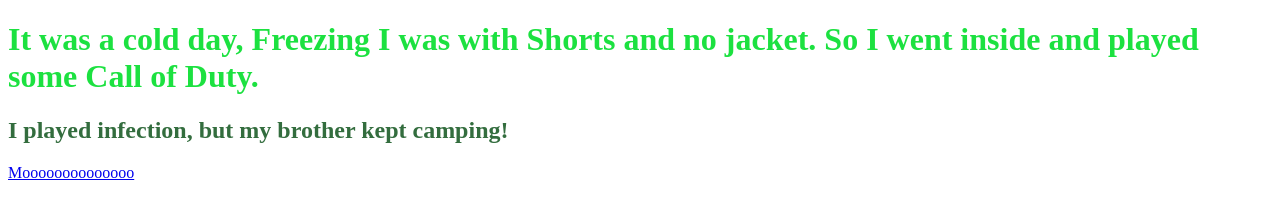
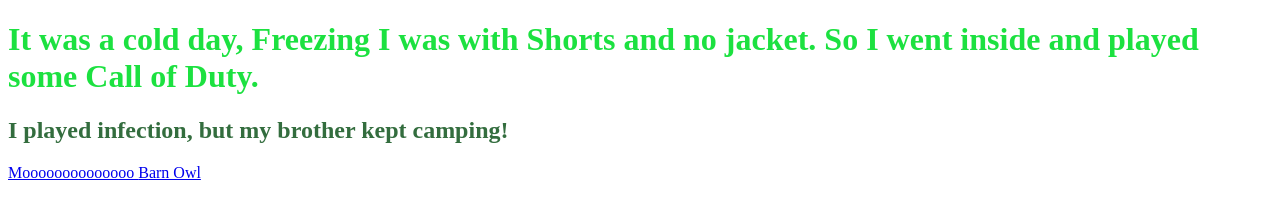
Before and after one commit to elroytheelephant/elroytheelaphant.github.io, a plain HTML site: page index.html in a window 1280 px wide. Drawn offline with Linux system fonts and the light colour scheme.

Commit message:
Added Barn Owl

```diff
--- a/index.html
+++ b/index.html
@@ -18,5 +18,8 @@
 		<a href="http://wrightsdairyfarm.com/assets/img/cow-facts/cow-yellow-tag.jpg">
 		Moooooooooooooo
 		</a>
+        <a href="/Images/BarnOwl.jpg">
+           Barn Owl
+        </a>
 		</body>
 </html>
```
Also changed, not shown: Images/BarnOwl.jpg (added).
